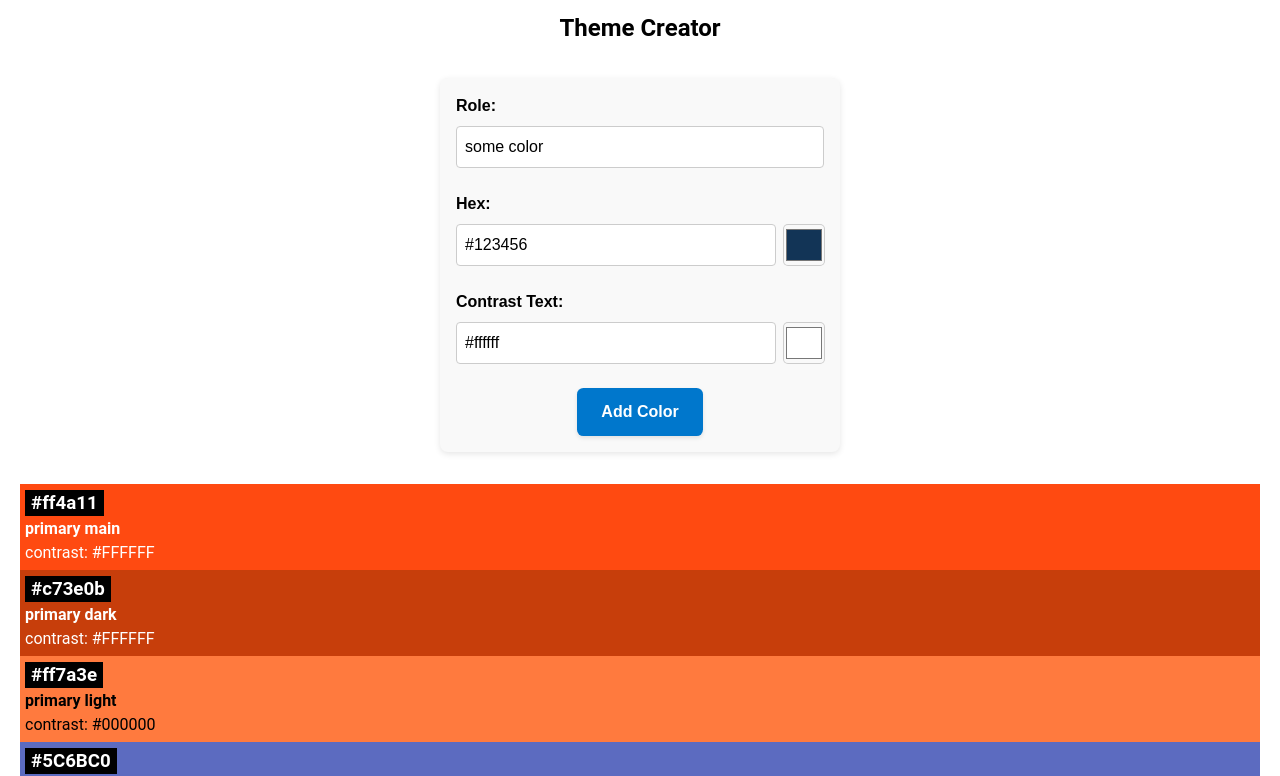
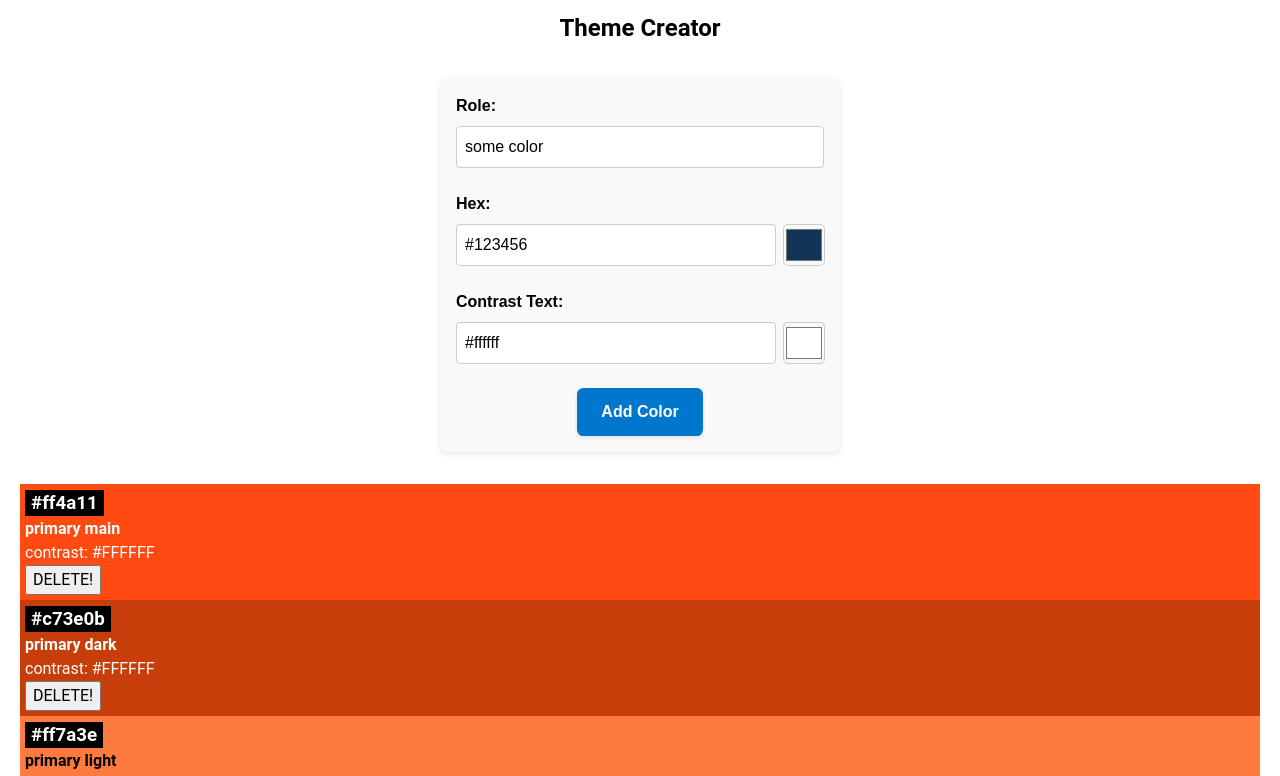
Before and after one commit to lipejdc/recap-project-4, a React (Vite) app: page / in a window 1280 px wide. Shown: the top 776 px of the page. Built offline with nearby package versions, Linux system fonts and the light colour scheme.

Commit message:
add delete button to Color component and delete functionality

```diff
--- a/src/App.jsx
+++ b/src/App.jsx
@@ -12,12 +12,24 @@ function App() {
     setColors((prevColors) => [{ id: uid(), ...colorToAdd }, ...prevColors]);
   };
 
+  const handleDeleteColor = (idToDelete) => {
+    setColors((prevColors) =>
+      prevColors.filter((color) => color.id !== idToDelete)
+    );
+  };
+
   return (
     <>
       <ColorForm onAddColor={handleAddColor} />
 
       {colors.map((color) => {
-        return <Color key={color.id} color={color} />;
+        return (
+          <Color
+            key={color.id}
+            color={color}
+            onDeleteColor={handleDeleteColor}
+          />
+        );
       })}
     </>
   );
--- a/src/Components/Color/Color.jsx
+++ b/src/Components/Color/Color.jsx
@@ -1,6 +1,6 @@
 import "./Color.css";
 
-export default function Color({ color }) {
+export default function Color({ color, onDeleteColor }) {
   return (
     <div
       className="color-card"
@@ -12,6 +12,7 @@ export default function Color({ color }) {
       <h3 className="color-card-headline">{color.hex}</h3>
       <h4>{color.role}</h4>
       <p>contrast: {color.contrastText}</p>
+      <button onClick={() => onDeleteColor(color.id)}>DELETE!</button>
     </div>
   );
 }
```
